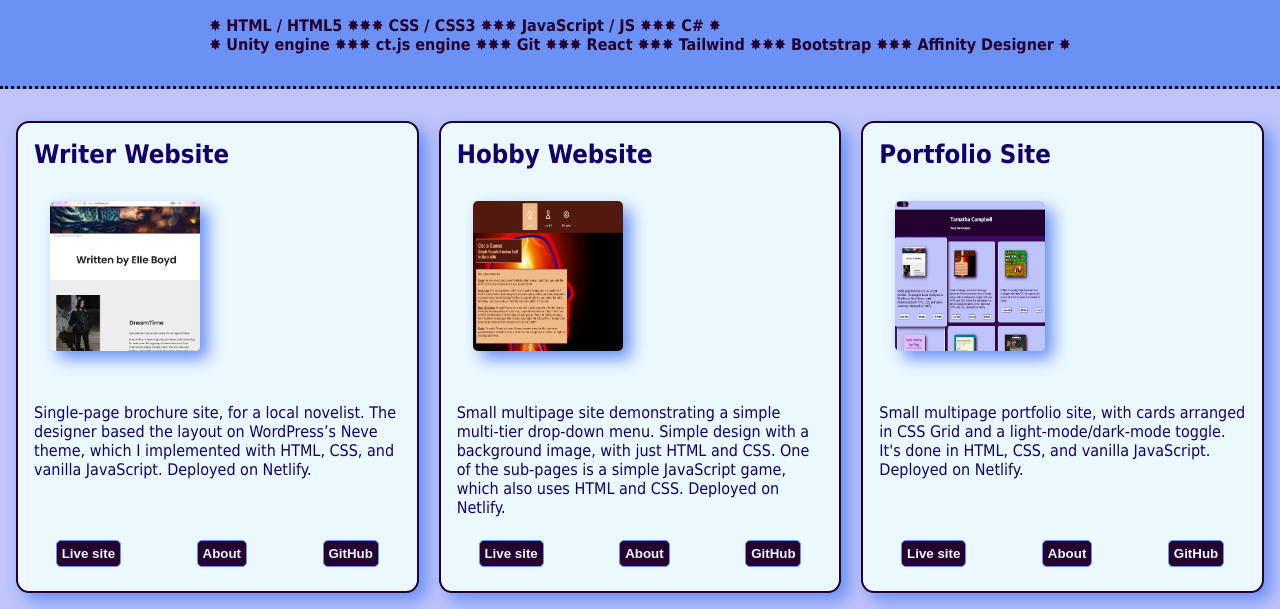
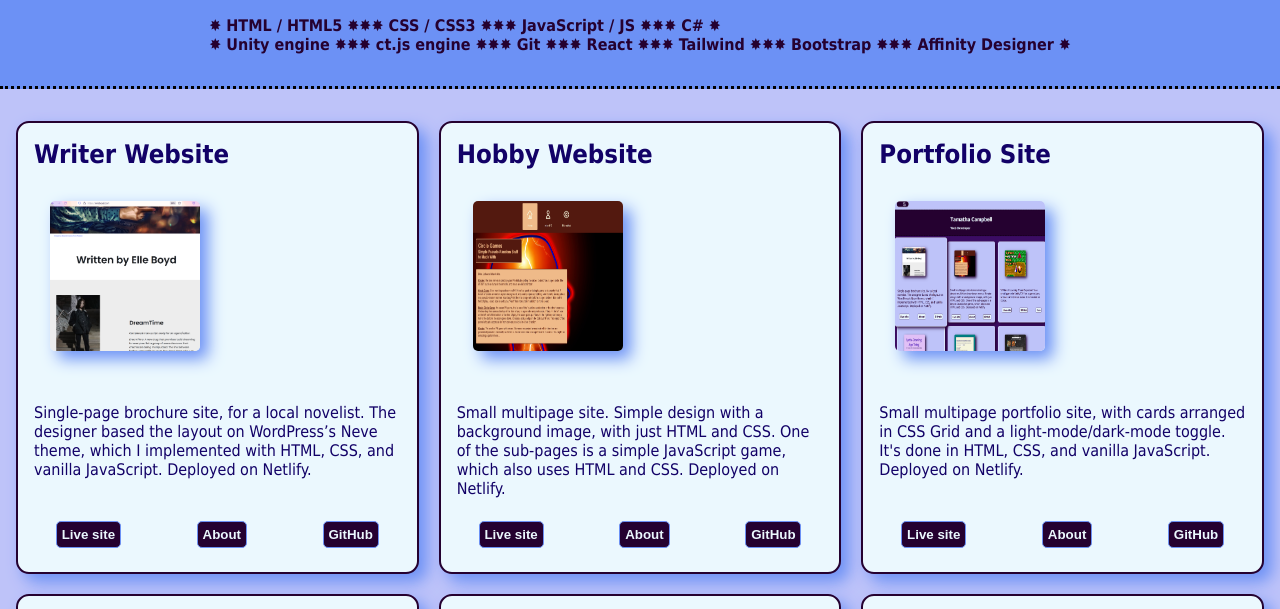
Before and after one commit to RainsongTaurandira/Portfolio, a plain HTML site: page index.html in a window 1280 px wide. Shown: the part 180-789 px from the top of the page. Drawn offline with Linux system fonts and the light colour scheme.

Commit message:
small edit

```diff
--- a/index.html
+++ b/index.html
@@ -49,7 +49,7 @@
         <div class="linkBlocks">
             <h2>Hobby Website</h2>
             <img src="img/psionicSite1.png" alt="screenshot of a page on a website">
-            <p>Small multipage site demonstrating a simple multi-tier drop-down menu. Simple design with a background image, with just HTML and CSS. One of the sub-pages is a simple JavaScript game, which also uses HTML and CSS. Deployed on Netlify.</p>
+            <p>Small multipage site. Simple design with a background image, with just HTML and CSS. One of the sub-pages is a simple JavaScript game, which also uses HTML and CSS. Deployed on Netlify.</p>
             <div class="btn-container">
                 <button type="button" class="block-button btn-site"><a href="https://spontaneous-licorice-6dc8ea.netlify.app/" target="_break">Live site</a></button>
                 <button type="button" class="block-button btn-about"><a href="psc.html" target="_break">About</a></button>
```
